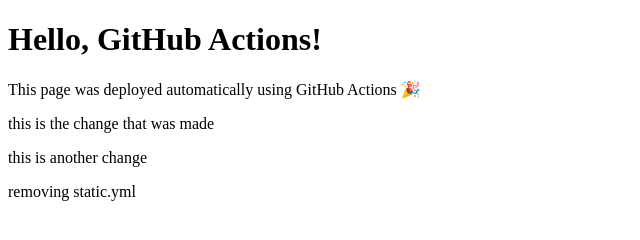
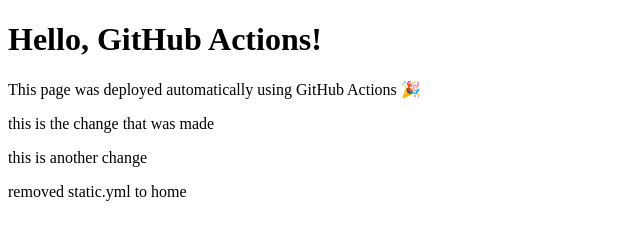
Before and after one commit to ashishshrestha1196/gh-deployment-workflow, a plain HTML site: page index.html in a window 1280 px wide. Shown: the full height of the page, 0-640 px from the left. Drawn offline with Linux system fonts and the light colour scheme.

Commit message:
final final

```diff
--- a/index.html
+++ b/index.html
@@ -10,6 +10,6 @@
   <p>This page was deployed automatically using GitHub Actions 🎉</p>
   <p> this is the change that was made </p>
   <p> this is another change </p>
-  <p> removing static.yml </p>
+  <p> removed static.yml to home </p>
 </body>
 </html>
```
